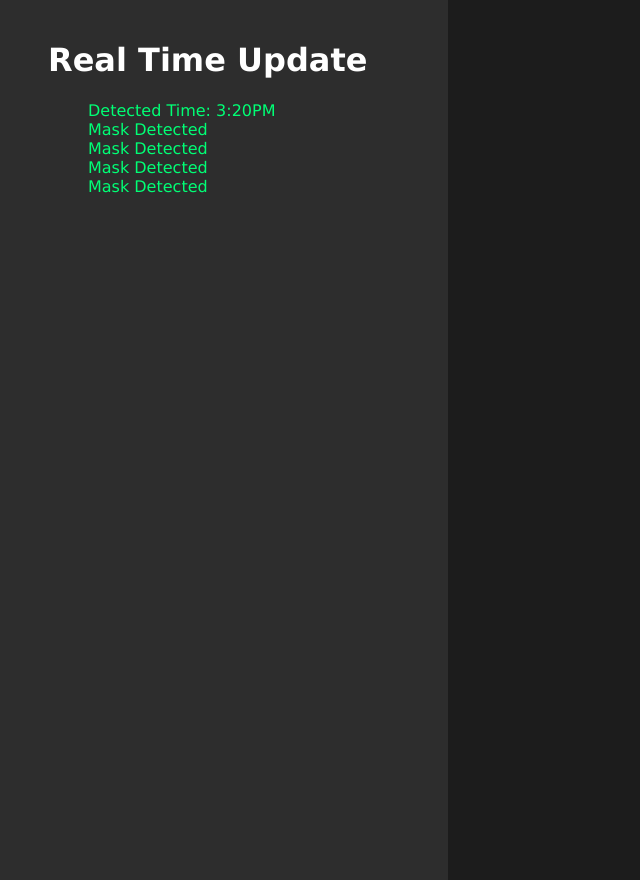
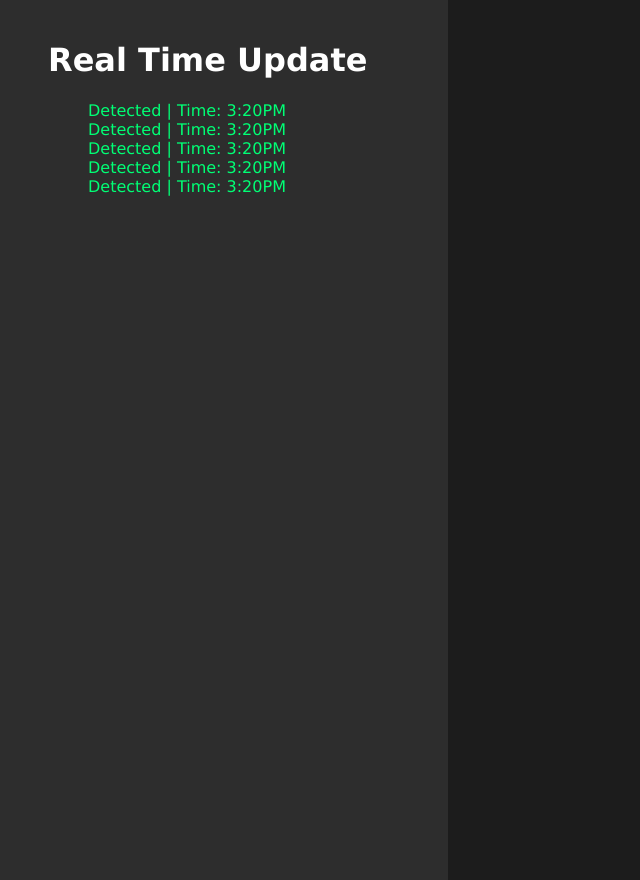
Before and after one commit to Awty-Hackclub/Mask-Detection, a Flask app: template app/templates/app.html in a window 1280 px wide. Shown: the whole page, without its empty margins (0-640 px from the left). Run offline with Flask 2, Linux system fonts and the light colour scheme; the template is opened without the code that fills it, so the values that code supplies are empty.

Commit message:
side nav

```diff
--- a/app/templates/app.html
+++ b/app/templates/app.html
@@ -13,11 +13,11 @@
     <div class="side-nav">
         <h1 class="real-time-update">Real Time Update</h1>
         <ul class="real-time-list">
-            <li class="list-items"><span> Detected </span>Time: 3:20PM</li>
-            <li class="list-items">Mask <span>Detected</span></li>
-            <li class="list-items">Mask <span>Detected</span></li>
-            <li class="list-items">Mask <span>Detected</span></li>
-            <li class="list-items">Mask <span>Detected</span></li>
+            <li class="list-items"><span> Detected </span>| Time: 3:20PM</li>
+            <li class="list-items"><span> Detected </span>| Time: 3:20PM</li>
+            <li class="list-items"><span> Detected </span>| Time: 3:20PM</li>
+            <li class="list-items"><span> Detected </span>| Time: 3:20PM</li>
+            <li class="list-items"><span> Detected </span>| Time: 3:20PM</li>
         </ul>
     </div>
 
```
